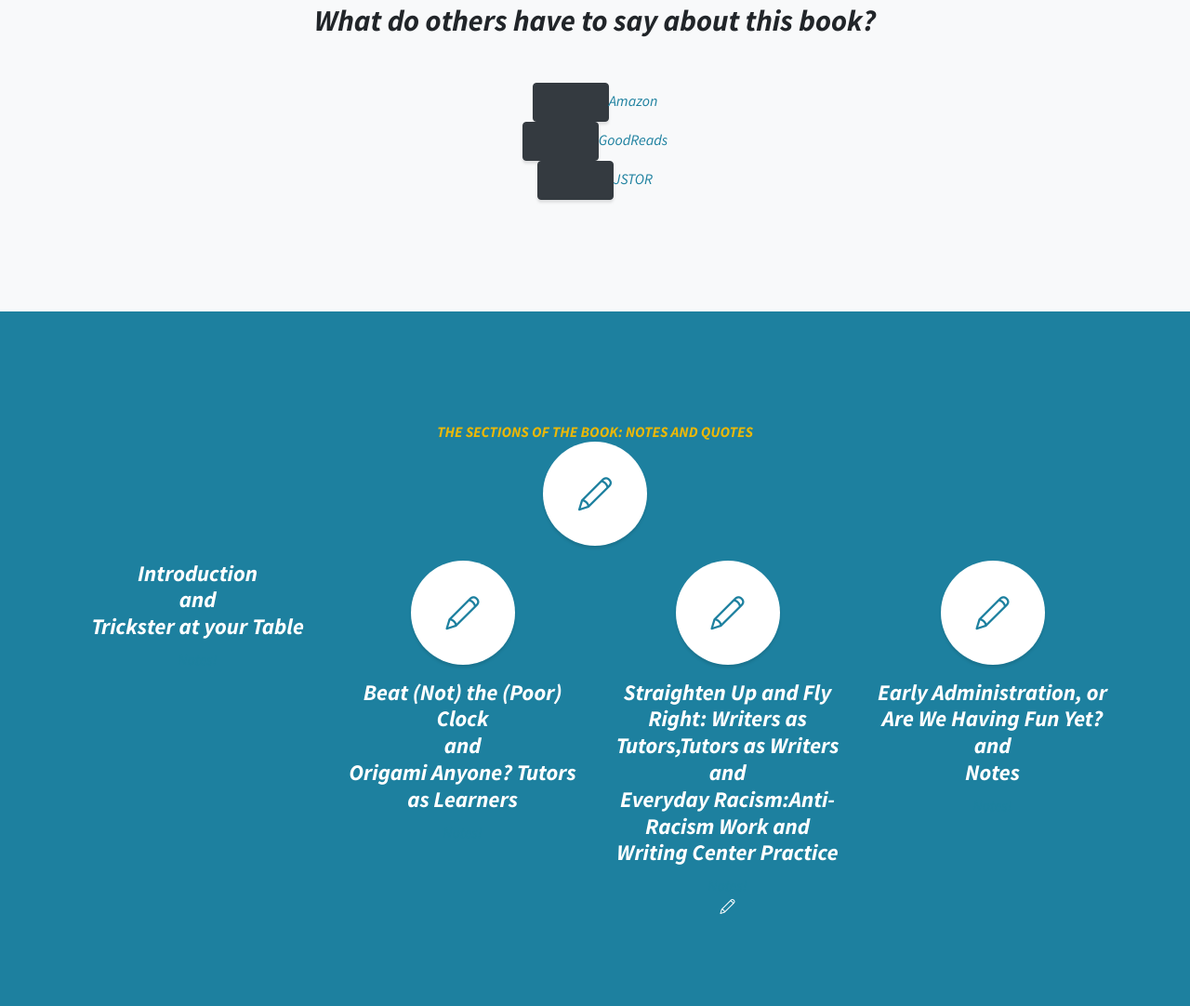
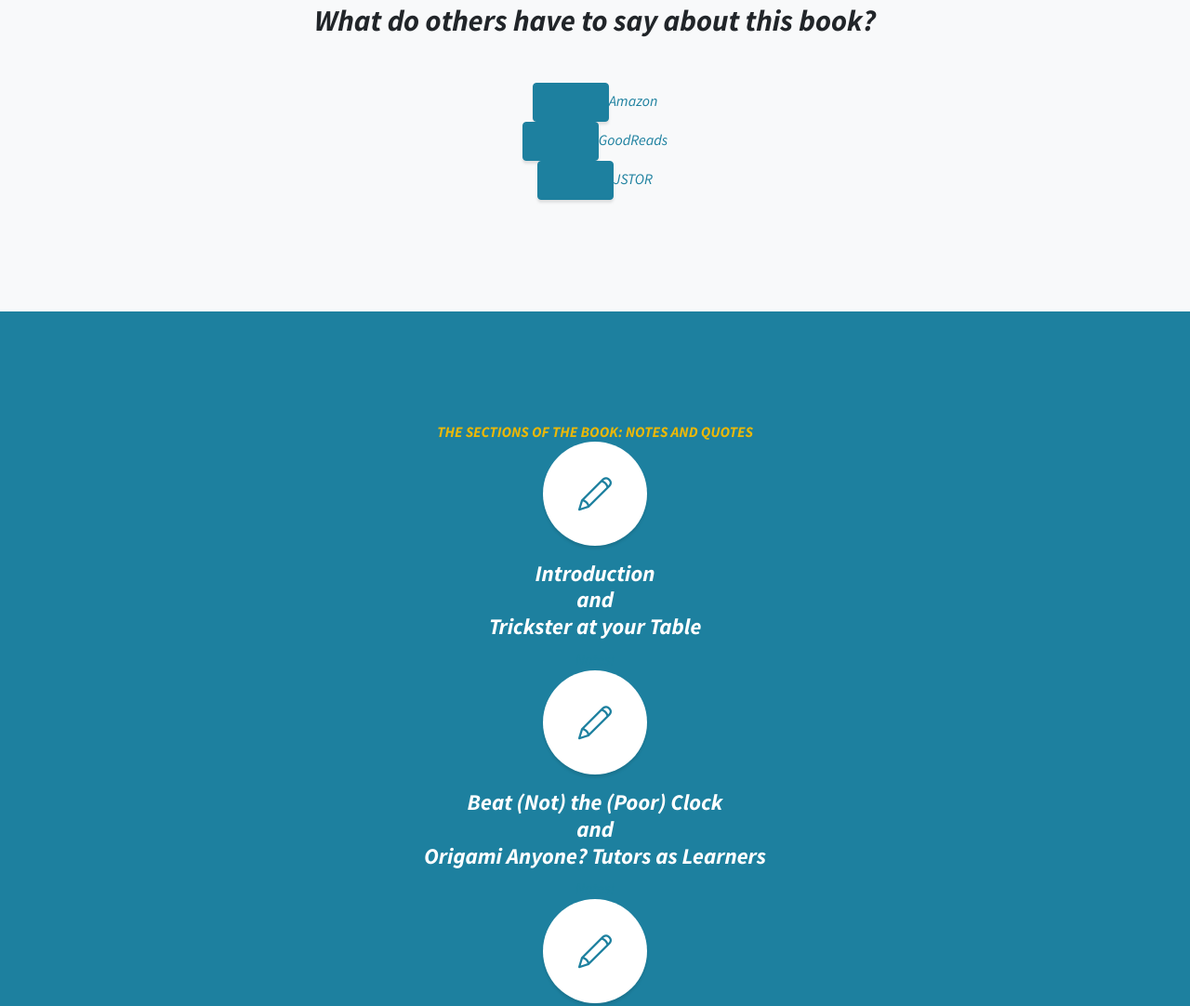
Before and after one commit to kpebbles/The-Everyday-Writing-Center, a website: page index.html in a window 1280 px wide. Shown: the part 917-1999 px from the top of the page at 93% size. Drawn offline with nearby package versions, Linux system fonts and the light colour scheme; files that its build step writes are made by us from their sources.

Commit message:
Update index.html

```diff
--- a/index.html
+++ b/index.html
@@ -61,16 +61,15 @@
   <!-- About -->
   <section class="content-section bg-light" id="about">
     <div class="container text-center my-auto">
-      <div class="row">
-        <div class="col-lg-10 mx-auto">
           <h2><center>What do others have to say about this book?</center></h2>
           <p class="lead mb-5">
-          <center><a class="btn btn-dark btn-xl js-scroll-trigger"><a href="https://www.amazon.com/Everyday-Writing-Center-Community-Practice/dp/0874216567#ace-b8881249860">Amazon</a></a></center>
-          <center><a class="btn btn-dark btn-xl js-scroll-trigger"><a href="https://www.goodreads.com/book/show/17353671-the-everyday-writing-center">GoodReads</a></a></center>
-          <center><a class="btn btn-dark btn-xl js-scroll-trigger"><a href="https://www.jstor.org/stable/j.ctt4cgmkj">JSTOR</a></a></center>
+          <center><a class="btn btn-primary btn-xl js-scroll-trigger"><a href="https://www.amazon.com/Everyday-Writing-Center-Community-Practice/dp/0874216567#ace-b8881249860">Amazon</a></a></center>
+          <center><a class="btn btn-primary btn-xl js-scroll-trigger"><a href="https://www.goodreads.com/book/show/17353671-the-everyday-writing-center">GoodReads</a></a></center>
+          <center><a class="btn btn-primary btn-xl js-scroll-trigger"><a href="https://www.jstor.org/stable/j.ctt4cgmkj">JSTOR</a></a></center>
         </div>
       </div>
     </div>
+   <div class="overlay"></div>
   </section>
 
   <!-- Services -->
@@ -82,8 +81,7 @@
             <i class="icon-pencil"></i>
         <h2 class="mb-5"></h2>
       </div>
-      <div class="row">
-        <div class="col-lg-3 col-md-6 mb-5 mb-lg-0">
+         <div class="overlay"></div>
           <h4>
             <strong><center>Introduction</center></strong>
             <strong><center>and</center></strong>
@@ -91,7 +89,7 @@
           </h4>
           <center><p class="text-faded mb-0"><a href="https://docs.google.com/document/d/1x5VzzWkuBxIkfN9WnEpTU85VOHpRSE90TVn3REvOIIY/edit?usp=sharing">Notes!</a></p></center>
         </div>
-        <div class="col-lg-3 col-md-6 mb-5 mb-lg-0">
+         <div class="overlay"></div>
           <span class="service-icon rounded-circle mx-auto mb-3">
             <i class="icon-pencil"></i>
           </span>
@@ -102,7 +100,7 @@
           </h4>
           <center><p class="text-faded mb-0"><a href="https://docs.google.com/document/d/11dOCsxeaeLVC3BY8ENS7PhvMJTJL3HwBs07ltsu6xQM/edit?usp=sharing">Notes!</a></p></center>
         </div>
-        <div class="col-lg-3 col-md-6 mb-5 mb-md-0">
+        <div class="overlay"></div>
           <span class="service-icon rounded-circle mx-auto mb-3">
             <i class="icon-pencil"></i>
           </span>
@@ -114,7 +112,7 @@
           <center><p class="text-faded mb-0"><a href="https://docs.google.com/document/d/1y_ecvSe8Zni5GwM6w_VX2xWqTLvMua-NqHHIyHtotwc/edit?usp=sharing">Notes!</a></p></center>
              <i class="icon-pencil"></i>
         </div>
-        <div class="col-lg-3 col-md-6">
+          <div class="overlay"></div>
           <span class="service-icon rounded-circle mx-auto mb-3">
              <i class="icon-pencil"></i>
           </span>
```
